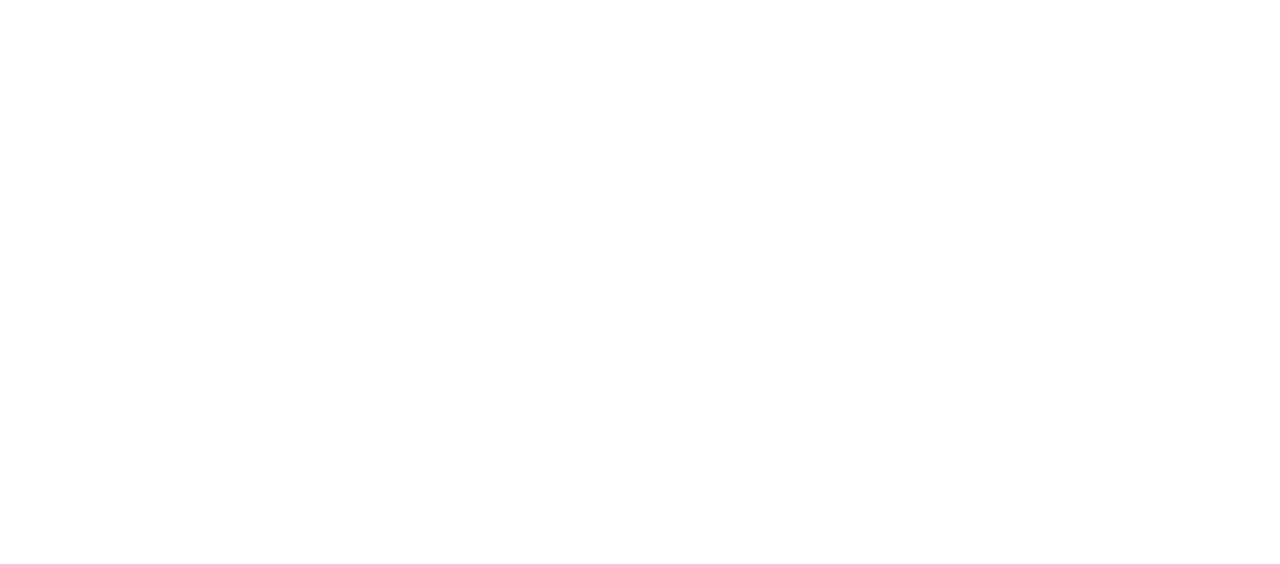
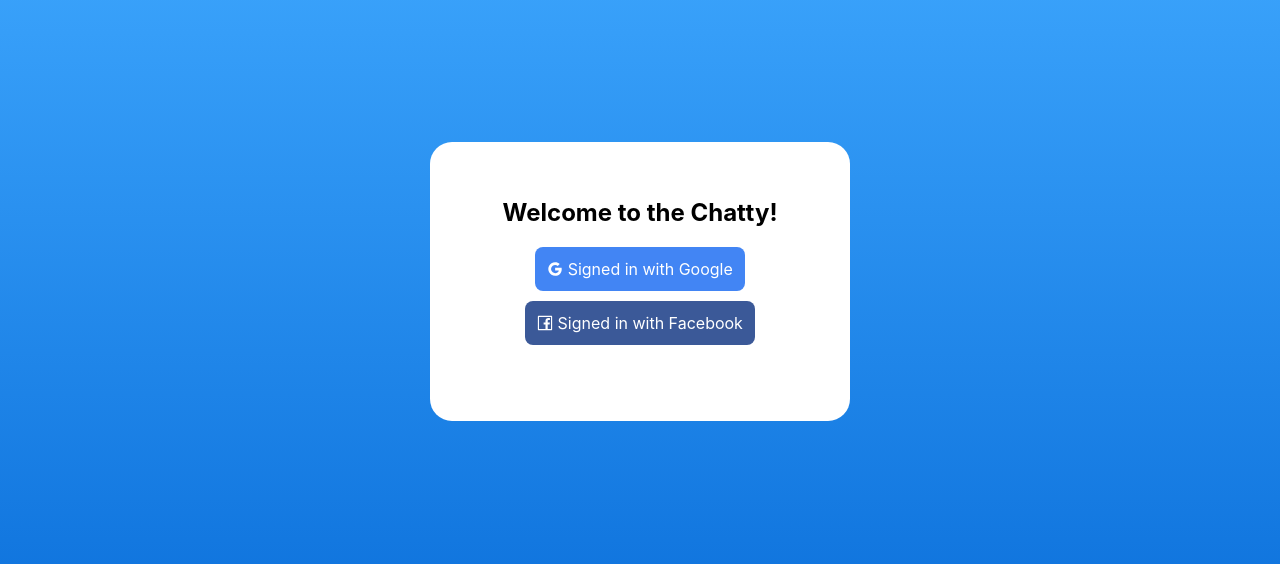
Before and after one commit to umar-101/chat-app, a React (Create React App) app: page / in a window 1280 px wide. Shown: the part 114-678 px from the top of the page. Built offline with nearby package versions, Linux system fonts and the light colour scheme.

Commit message:
login screen added

```diff
--- a/src/components/App.js
+++ b/src/components/App.js
@@ -1,25 +1,25 @@
-import React from "react"
+import React from "react";
 
-import { BrowserRouter as Router, Switch, Route } from "react-router-dom"
+import { BrowserRouter as Router, Switch, Route } from "react-router-dom";
 
 // import { AuthProvider } from "../contexts/AuthContext"
 
 // import Chats from "./Chats"
-// import Login from "./Login"
+import Login from "./Login";
 
 function App() {
   return (
-    <div style={{ fontFamily: 'Avenir' }}>
+    <div style={{ fontFamily: "Avenir" }}>
       <Router>
         {/* <AuthProvider> */}
-          <Switch>
-            {/* <Route path="/chats" component={Chats} />
-            <Route path="/" component={Login} /> */}
-          </Switch>
+        <Switch>
+          {/* <Route path="/chats" component={Chats} /> */}
+          <Route path="/" component={Login} />
+        </Switch>
         {/* </AuthProvider> */}
       </Router>
     </div>
-  )
+  );
 }
 
-export default App
+export default App;
--- /dev/null
+++ b/src/components/Login.js
@@ -0,0 +1,22 @@
+import React from "react";
+
+import { GoogleOutlined, FacebookOutlined } from "@ant-design/icons";
+
+const Login = () => {
+  return (
+    <div id="login-page">
+      <div id="login-card">
+        <h2>Welcome to the Chatty!</h2>
+        <div className="login-button google">
+          <GoogleOutlined /> Signed in with Google
+        </div>
+        <br></br>
+        <div className="login-button facebook">
+          <FacebookOutlined /> Signed in with Facebook
+        </div>
+      </div>
+    </div>
+  );
+};
+
+export default Login;
--- a/src/index.css
+++ b/src/index.css
@@ -72,6 +72,7 @@
   color: white;
   padding: 12px;
   border-radius: 8px;
+  margin-bottom: 10px;
   display: inline-block;
 }
 
```
Also changed, not shown: 1 other file (tests, documents, lock files or other folders).
